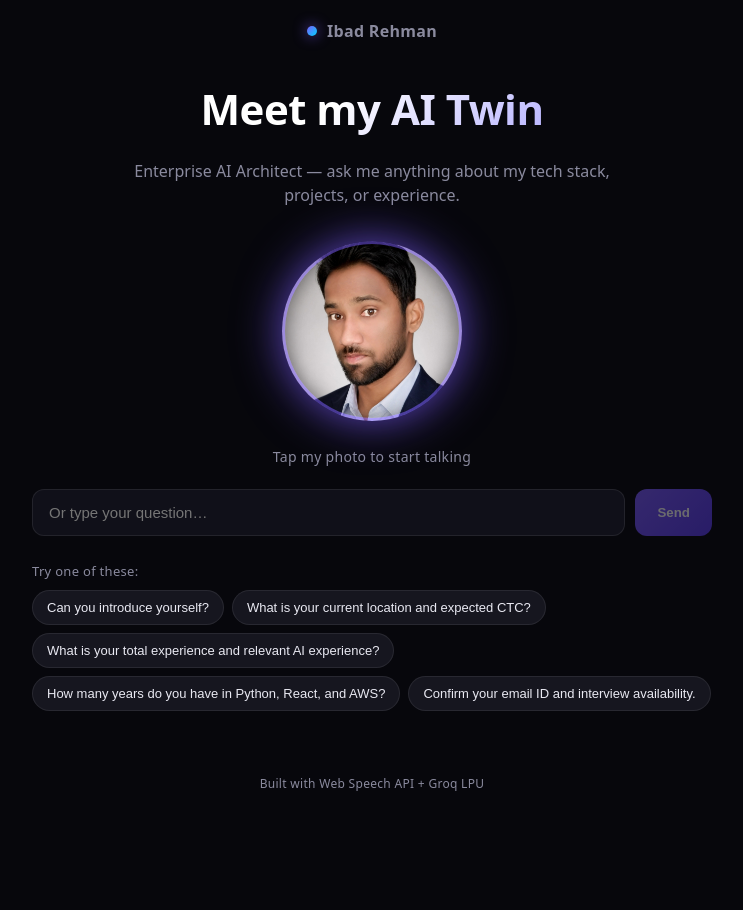
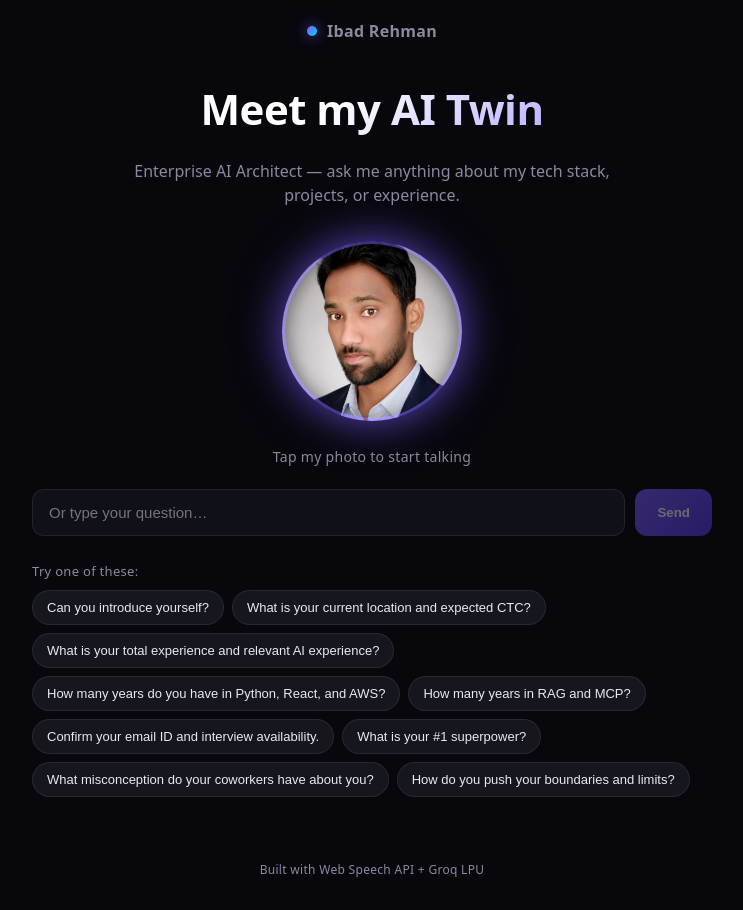
Before and after one commit to aiibad/My-Voice-Chat-Bot, a React (Vite) app: page / in a window 1280 px wide. Shown: the whole page, without its empty margins (268-1011 px from the left). Before the commit the page ends 824 px from the top, so only its background shows below. Built offline with nearby package versions, Linux system fonts and the light colour scheme.

Commit message:
Add new interview questions to App.jsx

```diff
--- a/src/App.jsx
+++ b/src/App.jsx
@@ -7,7 +7,11 @@ const SAMPLE_QUESTIONS = [
   'What is your current location and expected CTC?',
   'What is your total experience and relevant AI experience?',
   'How many years do you have in Python, React, and AWS?',
+  'How many years in RAG and MCP?',
   'Confirm your email ID and interview availability.',
+  'What is your #1 superpower?',
+  'What misconception do your coworkers have about you?',
+  'How do you push your boundaries and limits?',
 ];
 
 const STATUS_LABEL = {
```
